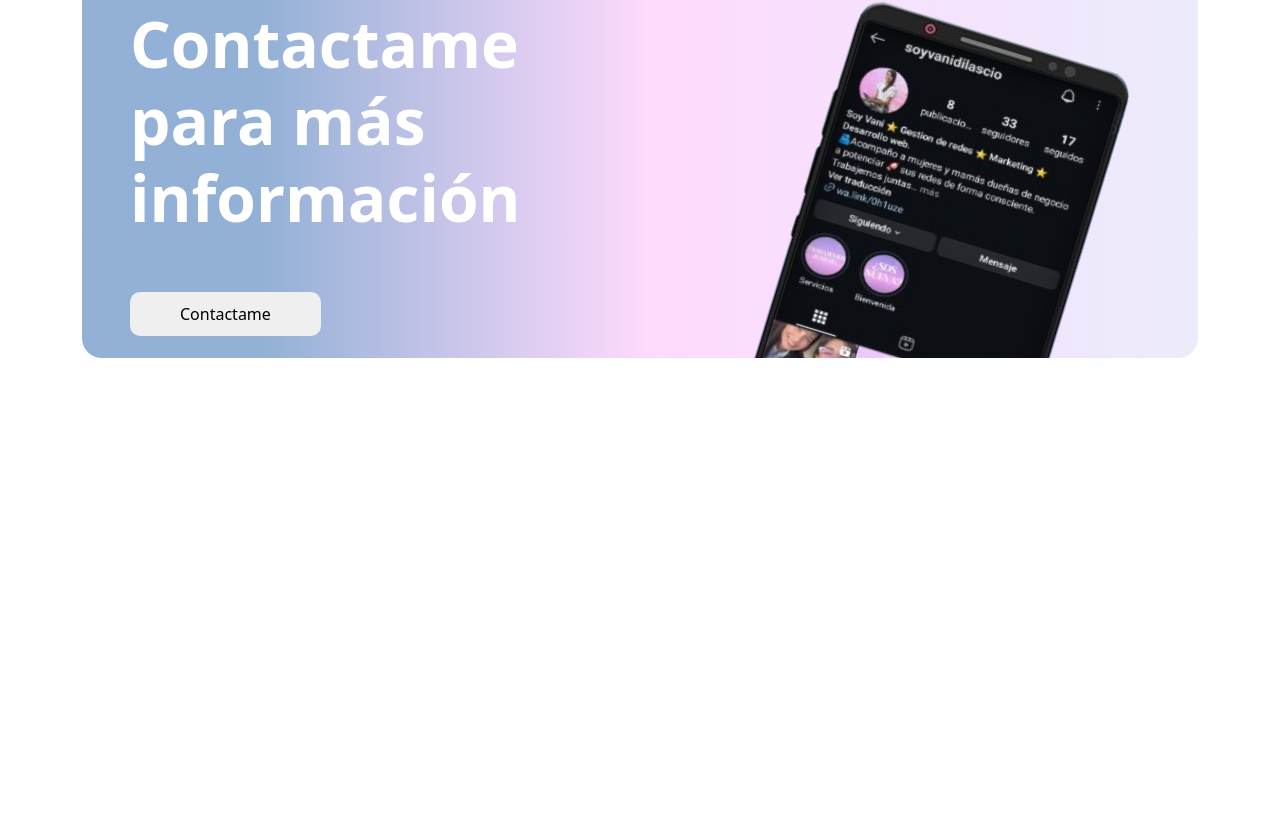
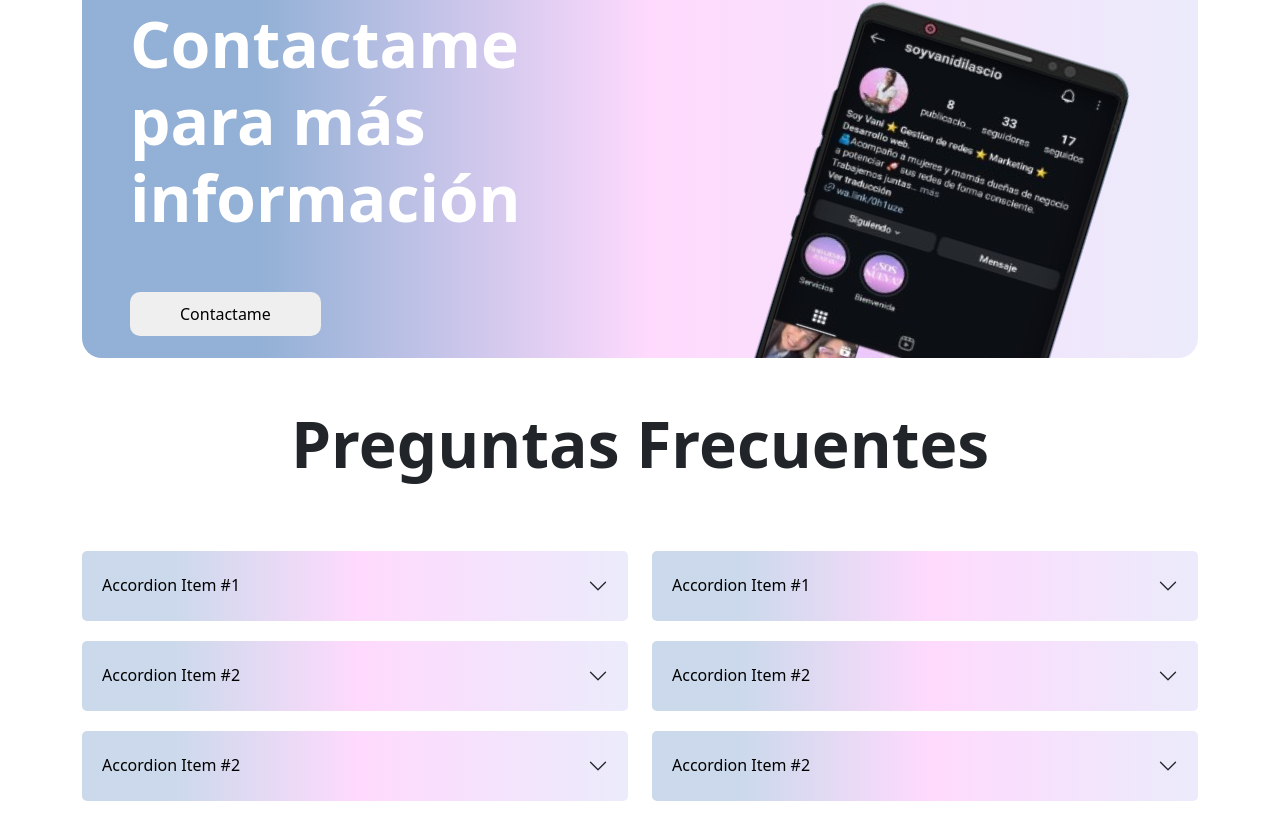
Before and after one commit to javieruncos/vaniLanding, a React (Vite) app: page / in a window 1280 px wide. Shown: the part 1796-2635 px from the top of the page. Before the commit the page ends 2202 px from the top, so only its background shows below. Built offline with nearby package versions, Linux system fonts and the light colour scheme.

Commit message:
agregamos componente de preguntas frecuentes

```diff
--- /dev/null
+++ b/src/assets/style/home/Preguntas.css
@@ -0,0 +1,36 @@
+.container-accordion{
+    height: auto;
+}
+
+
+.item-accordion{
+    width: 100%;
+    margin-top: 20px;
+    border-bottom: 20px;
+    border: none;
+}
+
+.item-accordion button{
+    height: 70px;
+    border-top: 0.5px solid grey;
+    border-radius: 5px 5px;
+    border-bottom: 1px;
+    background: rgb(58, 112, 180);
+    background: linear-gradient(90deg, rgba(58, 113, 180, 0.267) 16%, rgba(253, 29, 244, 0.165703781512605) 51%, rgba(137, 137, 231, 0.16850490196078427) 100%);
+   color: black;
+   border: none
+}
+
+
+.item-accordion button:focus{
+    box-shadow: none;
+    background-color: transparent;
+}
+
+.accordion-body{
+    /* background: rgb(58, 112, 180);
+    background: linear-gradient(90deg, rgba(58, 113, 180, 0.267) 16%, rgba(253, 29, 244, 0.165703781512605) 51%, rgba(137, 137, 231, 0.16850490196078427) 100%); */
+    color:black;
+    background-color: rgba(128, 128, 128, 0.055);
+    background-color: whitesmoke;
+}
--- a/src/components/Home/Inicio.jsx
+++ b/src/components/Home/Inicio.jsx
@@ -3,6 +3,7 @@ import "../../components/Home/Portada.jsx"
 import Servicios from './Servicios';
 import Portada from '../../components/Home/Portada.jsx';
 import ContactoPhone from './ContactoPhone.jsx';
+import Preguntas from './Preguntas.jsx';
 
 
 const Inicio = () => {
@@ -18,6 +19,9 @@ const Inicio = () => {
                 <article className='pt-4'>
                     <ContactoPhone></ContactoPhone>
                 </article>
+                <article>
+                    <Preguntas></Preguntas>
+                </article>
             </section>
         </main>
     );
--- /dev/null
+++ b/src/components/Home/Preguntas.jsx
@@ -0,0 +1,99 @@
+import React from 'react';
+import "../../assets/style/home/Preguntas.css"
+import Accordion from 'react-bootstrap/Accordion';
+
+const Preguntas = () => {
+    return (
+        <div className='container'>
+            <h1 className='text-center display-3 fw-bold' data-aos="fade-right"> Preguntas Frecuentes</h1>
+            <div className='accordion row my-5'>
+                <div className='col-12 col-md-6 col-lg-6'>
+                    <div className='container-accordion'>
+                    <Accordion  data-aos="fade-right">
+                        <Accordion.Item eventKey="0" className=' item-accordion'>
+                            <Accordion.Header>Accordion Item #1</Accordion.Header>
+                            <Accordion.Body className='accordion-body'>
+                                Lorem ipsum dolor sit amet, consectetur adipiscing elit, sed do
+                                eiusmod tempor incididunt ut labore et dolore magna aliqua. Ut enim ad
+                                minim veniam, quis nostrud exercitation ullamco laboris nisi ut
+                                aliquip ex ea commodo consequat. Duis aute irure dolor in
+                                reprehenderit in voluptate velit esse cillum dolore eu fugiat nulla
+                                pariatur. Excepteur sint occaecat cupidatat non proident, sunt in
+                                culpa qui officia deserunt mollit anim id est laborum.
+                            </Accordion.Body>
+                        </Accordion.Item>
+                        <Accordion.Item eventKey="1" className=' item-accordion'>
+                            <Accordion.Header>Accordion Item #2</Accordion.Header>
+                            <Accordion.Body>
+                                Lorem ipsum dolor sit amet, consectetur adipiscing elit, sed do
+                                eiusmod tempor incididunt ut labore et dolore magna aliqua. Ut enim ad
+                                minim veniam, quis nostrud exercitation ullamco laboris nisi ut
+                                aliquip ex ea commodo consequat. Duis aute irure dolor in
+                                reprehenderit in voluptate velit esse cillum dolore eu fugiat nulla
+                                pariatur. Excepteur sint occaecat cupidatat non proident, sunt in
+                                culpa qui officia deserunt mollit anim id est laborum.
+                            </Accordion.Body>
+                        </Accordion.Item>
+                        <Accordion.Item eventKey="2"className=' item-accordion'>
+                            <Accordion.Header>Accordion Item #2</Accordion.Header>
+                            <Accordion.Body>
+                                Lorem ipsum dolor sit amet, consectetur adipiscing elit, sed do
+                                eiusmod tempor incididunt ut labore et dolore magna aliqua. Ut enim ad
+                                minim veniam, quis nostrud exercitation ullamco laboris nisi ut
+                                aliquip ex ea commodo consequat. Duis aute irure dolor in
+                                reprehenderit in voluptate velit esse cillum dolore eu fugiat nulla
+                                pariatur. Excepteur sint occaecat cupidatat non proident, sunt in
+                                culpa qui officia deserunt mollit anim id est laborum.
+                            </Accordion.Body>
+                        </Accordion.Item>
+                    </Accordion>
+                    </div>
+                </div>
+                <div className='col-12 col-md-6 col-lg-6'>
+                    <div className='container-accordion'>
+                    <Accordion  data-aos="fade-left">
+                        <Accordion.Item eventKey="3" className=' item-accordion'>
+                            <Accordion.Header>Accordion Item #1</Accordion.Header>
+                            <Accordion.Body>
+                                Lorem ipsum dolor sit amet, consectetur adipiscing elit, sed do
+                                eiusmod tempor incididunt ut labore et dolore magna aliqua. Ut enim ad
+                                minim veniam, quis nostrud exercitation ullamco laboris nisi ut
+                                aliquip ex ea commodo consequat. Duis aute irure dolor in
+                                reprehenderit in voluptate velit esse cillum dolore eu fugiat nulla
+                                pariatur. Excepteur sint occaecat cupidatat non proident, sunt in
+                                culpa qui officia deserunt mollit anim id est laborum.
+                            </Accordion.Body>
+                        </Accordion.Item>
+                        <Accordion.Item eventKey="4" className='item-accordion'>
+                            <Accordion.Header>Accordion Item #2</Accordion.Header>
+                            <Accordion.Body>
+                                Lorem ipsum dolor sit amet, consectetur adipiscing elit, sed do
+                                eiusmod tempor incididunt ut labore et dolore magna aliqua. Ut enim ad
+                                minim veniam, quis nostrud exercitation ullamco laboris nisi ut
+                                aliquip ex ea commodo consequat. Duis aute irure dolor in
+                                reprehenderit in voluptate velit esse cillum dolore eu fugiat nulla
+                                pariatur. Excepteur sint occaecat cupidatat non proident, sunt in
+                                culpa qui officia deserunt mollit anim id est laborum.
+                            </Accordion.Body>
+                        </Accordion.Item>
+                        <Accordion.Item eventKey="5" className='item-accordion'>
+                            <Accordion.Header>Accordion Item #2</Accordion.Header>
+                            <Accordion.Body>
+                                Lorem ipsum dolor sit amet, consectetur adipiscing elit, sed do
+                                eiusmod tempor incididunt ut labore et dolore magna aliqua. Ut enim ad
+                                minim veniam, quis nostrud exercitation ullamco laboris nisi ut
+                                aliquip ex ea commodo consequat. Duis aute irure dolor in
+                                reprehenderit in voluptate velit esse cillum dolore eu fugiat nulla
+                                pariatur. Excepteur sint occaecat cupidatat non proident, sunt in
+                                culpa qui officia deserunt mollit anim id est laborum.
+                            </Accordion.Body>
+                        </Accordion.Item>
+                    </Accordion>
+                    </div>
+                </div>
+            </div>
+        </div>
+    );
+};
+
+export default Preguntas;
```
